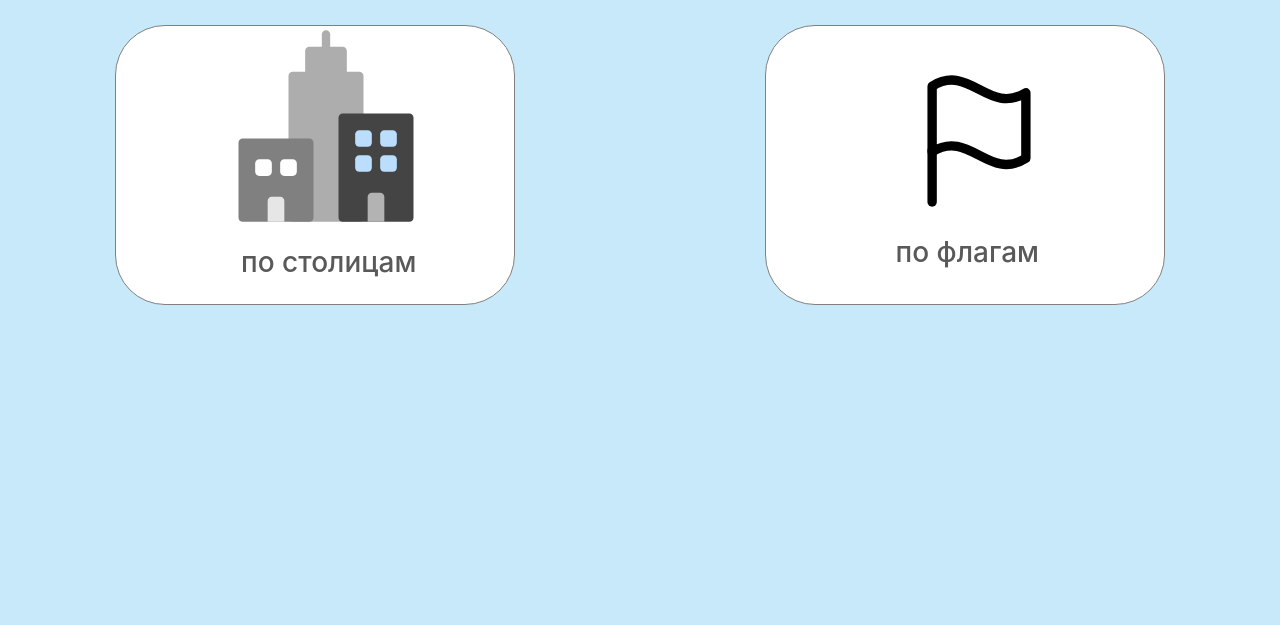
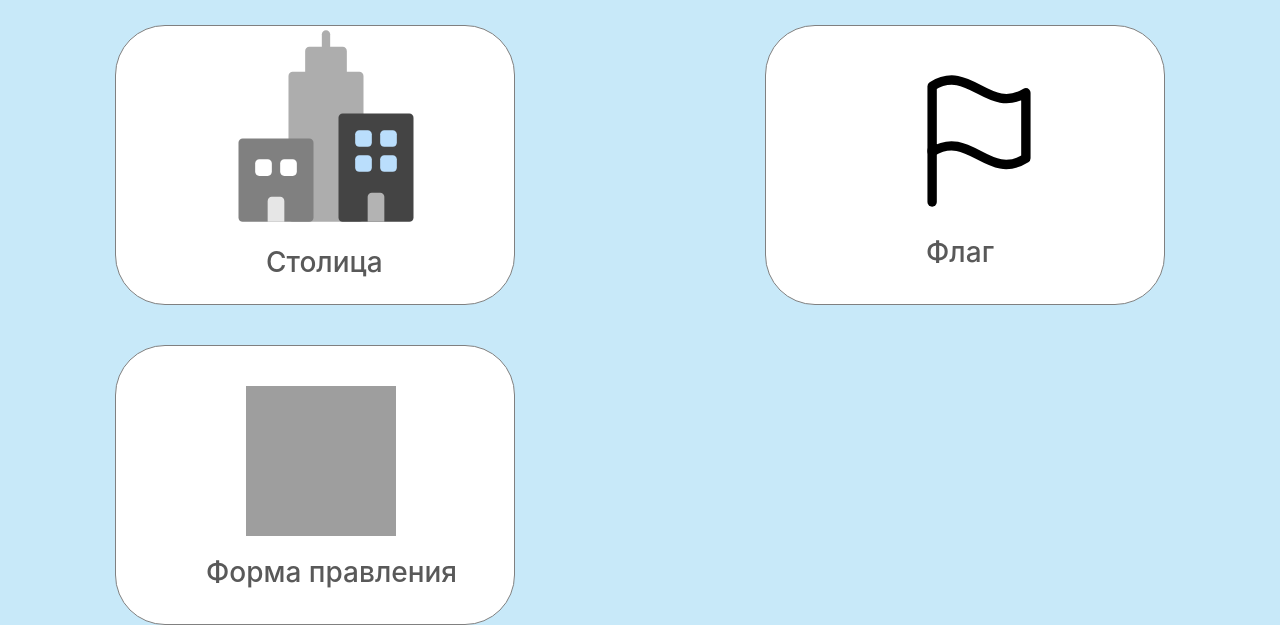
Before and after one commit to 1nkognit0/WEB.FLASK.study-of-countries, a Flask app: page /quizzes in a window 1280 px wide. Shown: the part 469-1094 px from the top of the page. Before the commit the page ends 774 px from the top, so only its background shows below. Run offline with Flask 2, Linux system fonts and the light colour scheme; some libraries are stand-ins or nearby versions; grey boxes are pictures that could not be loaded.

Commit message:
Update quizzes.html

```diff
--- a/templates/quizzes.html
+++ b/templates/quizzes.html
@@ -32,14 +32,23 @@
         <a href="/quizzes/flag">
             <article class="frame-for-tasks">
                 <img src="static\img\pictures\flag.svg" alt="Not found" width="150px" height="150px" style="margin-right: 110px; margin-top: 40px;">
-                <h3 style="margin-right: 125px; margin-top: 20px">по флагам</h3>
+                <h3 style="margin-right: 170px; margin-top: 20px">Флаг</h3>
             </article></a>
     </div>
+
     <div class="left-tasks">
         <a href="/quizzes/capital">
             <article class="frame-for-tasks">
                 <img src="static\img\pictures\capital.svg" alt="Not found" width="200px" height="200px" style="margin-left: 110px">
-                <h3 style="margin-left: 125px; margin-top: 20px">по столицам</h3>
+                <h3 style="margin-left: 150px; margin-top: 20px">Столица</h3>
+            </article></a>
+    </div>
+
+    <div class="left-tasks" style="margin-top: 40px">
+        <a href="/quizzes/government">
+            <article class="frame-for-tasks">
+                <img src="static\img\pictures\government.svg" alt="Not found" width="150px" height="150px" style="margin-left: 130px; margin-top: 40px;">
+                <h3 style="margin-left: 90px; margin-top: 20px">Форма правления</h3>
             </article></a>
     </div>
 </div>
```
